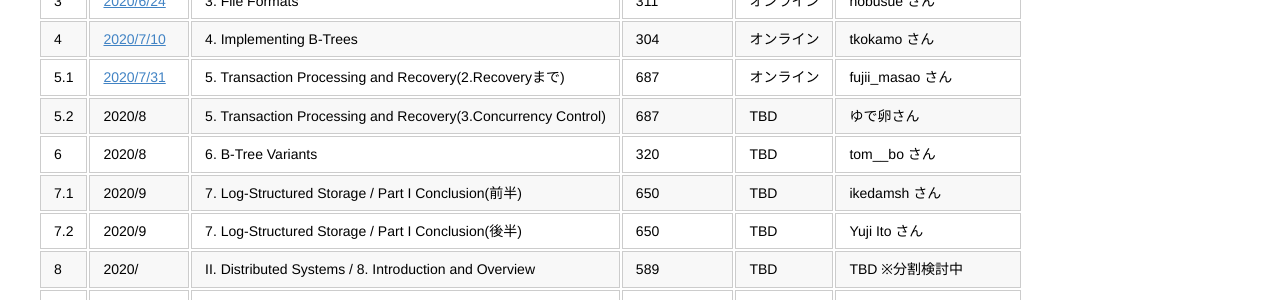
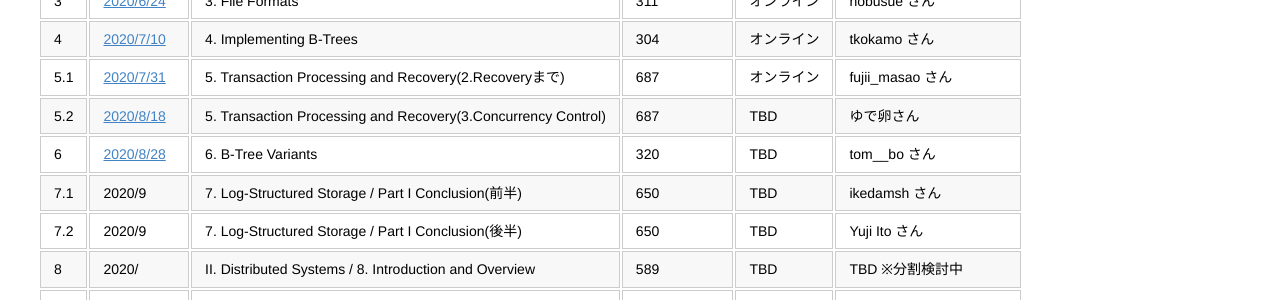
Before and after one commit to Database-Internals-Reading-Group-Japan/group-tokyo, a Jekyll site: the page built from index.md, in a window 1280 px wide. Shown: the part 523-823 px from the top of the page. Built offline with Jekyll 4.4.1, drawn with Linux system fonts in a browser that asks for light colours.

Commit message:
Update index.md

```diff
--- a/index.md
+++ b/index.md
@@ -22,8 +22,8 @@ For Database Internals Reading Group in Japan-Tokyo
 |3|[2020/6/24](./No01/20200624/agenda.html)|3. File Formats|311|オンライン|nobusue さん|
 |4|[2020/7/10](./No01/20200710/agenda.html)|4. Implementing B-Trees|304|オンライン|tkokamo さん|
 |5.1|[2020/7/31](./No01/20200731/agenda.html)|5. Transaction Processing and Recovery(2.Recoveryまで)|687|オンライン|fujii_masao さん|
-|5.2|2020/8|5. Transaction Processing and Recovery(3.Concurrency Control)|687|TBD|ゆで卵さん|
-|6|2020/8|6. B-Tree Variants|320|TBD|tom__bo さん|
+|5.2|[2020/8/18](./No01/20200818/agenda.html)|5. Transaction Processing and Recovery(3.Concurrency Control)|687|TBD|ゆで卵さん|
+|6|[2020/8/28](./No01/20200828/agenda.html)|6. B-Tree Variants|320|TBD|tom__bo さん|
 |7.1|2020/9|7. Log-Structured Storage / Part I Conclusion(前半)|650|TBD|ikedamsh さん|
 |7.2|2020/9|7. Log-Structured Storage / Part I Conclusion(後半)|650|TBD|Yuji Ito さん|
 |8|2020/|II. Distributed Systems / 8. Introduction and Overview|589|TBD|TBD ※分割検討中|
```
